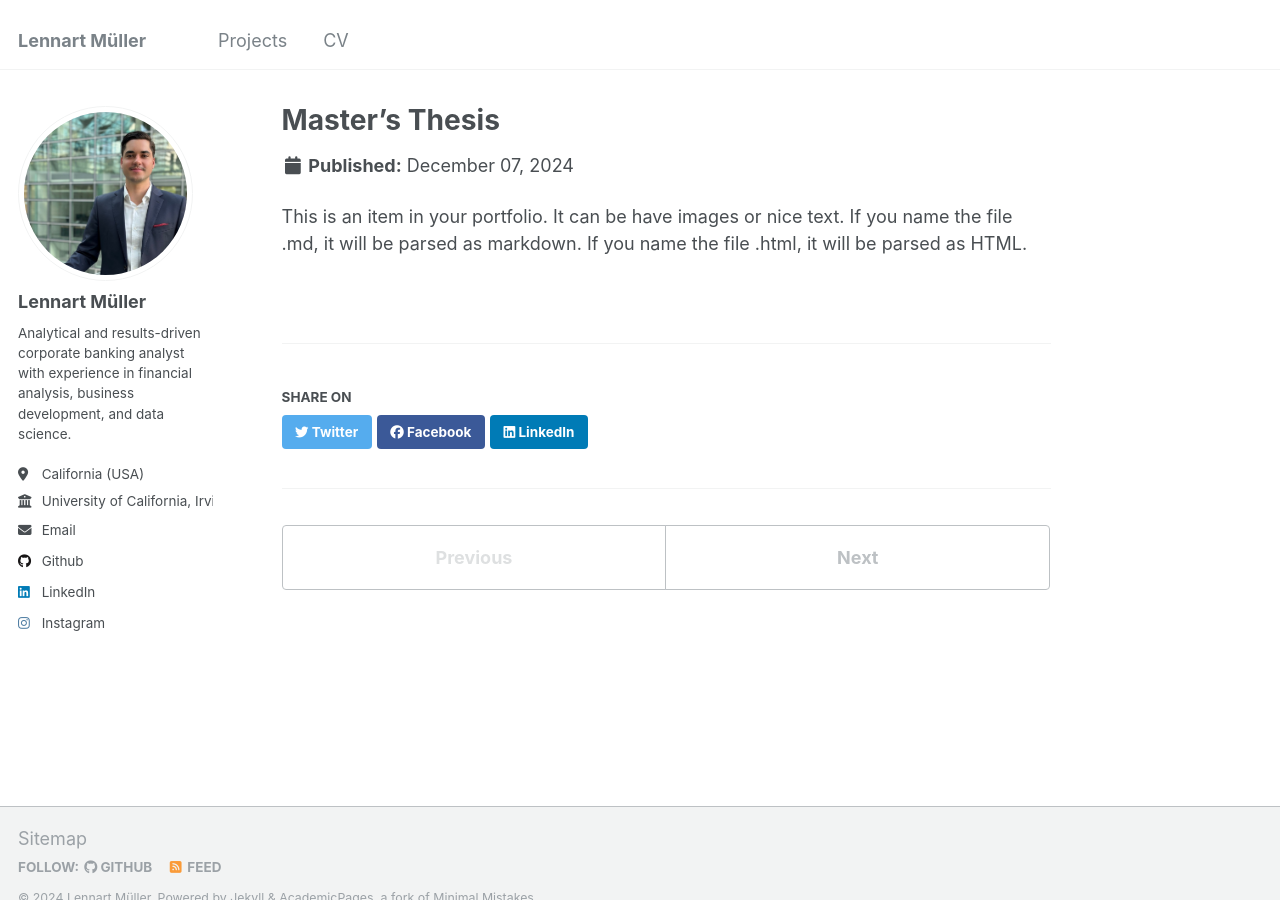
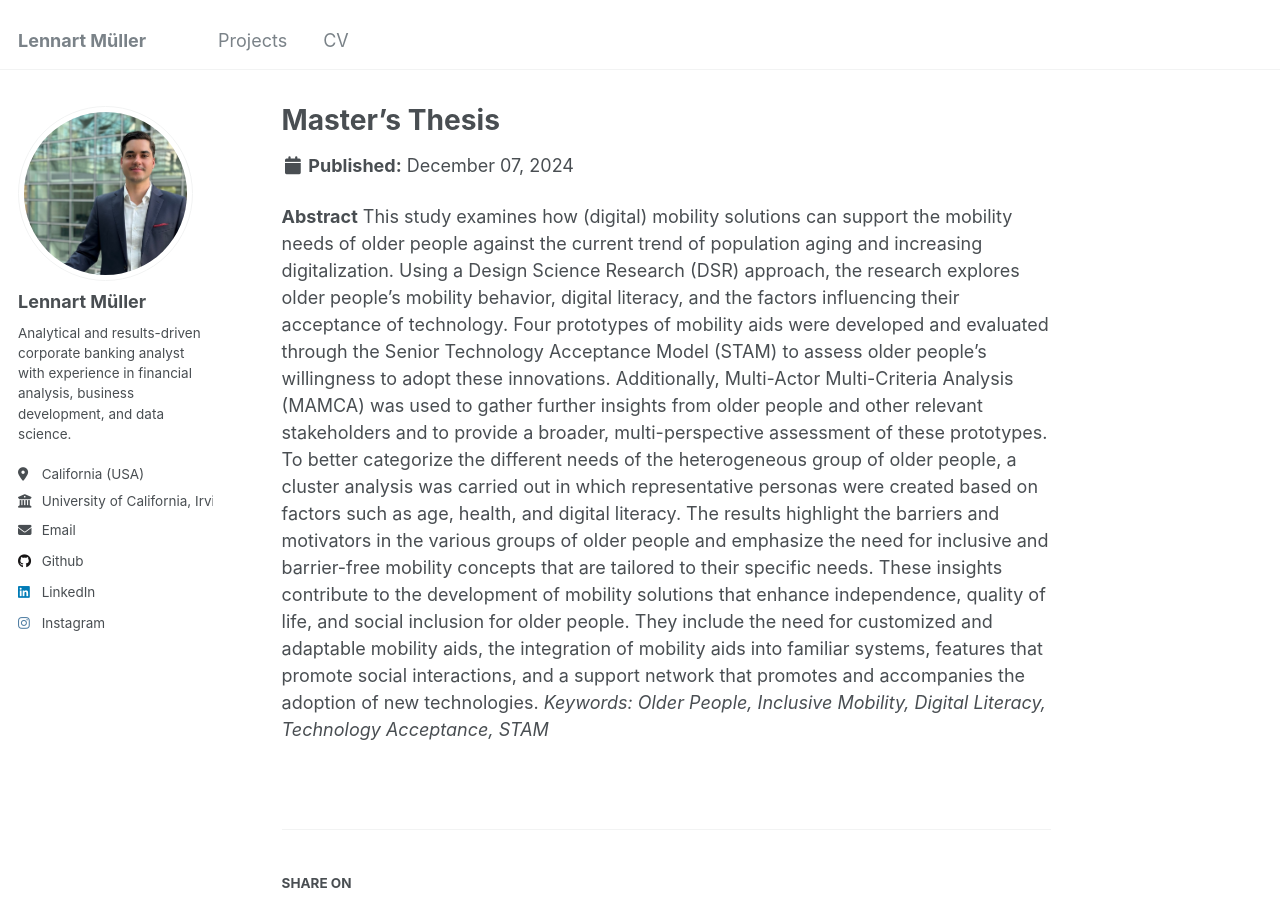
Before and after one commit to lennartmueller123/lennartmueller123.github.io, a Jekyll site: the page built from _projects/project-1.md, in a window 1280 px wide and 900 px high. Built offline with Jekyll 4.4.1, drawn with Linux system fonts in a browser that asks for light colours.

Commit message:
Update project-1.md description

```diff
--- a/_projects/project-1.md
+++ b/_projects/project-1.md
@@ -1,7 +1,11 @@
 ---
 title: "Master's Thesis"
-excerpt: "Short description of portfolio item number 1<br/><img src='/images/Thesis.png'>"
+excerpt: "Development and testing of innovative mobility prototypes to improve the mobility and quality of life of older people<br/><img src='/images/Thesis.png'>"
 collection: projects
 ---
 
-This is an item in your portfolio. It can be have images or nice text. If you name the file .md, it will be parsed as markdown. If you name the file .html, it will be parsed as HTML.
+**Abstract**
+This study examines how (digital) mobility solutions can support the mobility needs of older people against the current trend of population aging and increasing digitalization. Using a Design Science Research (DSR) approach, the research explores older people’s mobility behavior, digital literacy, and the factors influencing their acceptance of technology.
+Four prototypes of mobility aids were developed and evaluated through the Senior Technology Acceptance Model (STAM) to assess older people’s willingness to adopt these innovations. Additionally, Multi-Actor Multi-Criteria Analysis (MAMCA) was used to gather further insights from older people and other relevant stakeholders and to provide a broader, multi-perspective assessment of these prototypes. To better categorize the different needs of the heterogeneous group of older people, a cluster analysis was carried out in which representative personas were created based on factors such as age, health, and digital literacy.
+The results highlight the barriers and motivators in the various groups of older people and emphasize the need for inclusive and barrier-free mobility concepts that are tailored to their specific needs. These insights contribute to the development of mobility solutions that enhance independence, quality of life, and social inclusion for older people. They include the need for customized and adaptable mobility aids, the integration of mobility aids into familiar systems, features that promote social interactions, and a support network that promotes and accompanies the adoption of new technologies.
+*Keywords: Older People, Inclusive Mobility, Digital Literacy, Technology Acceptance, STAM*
```
